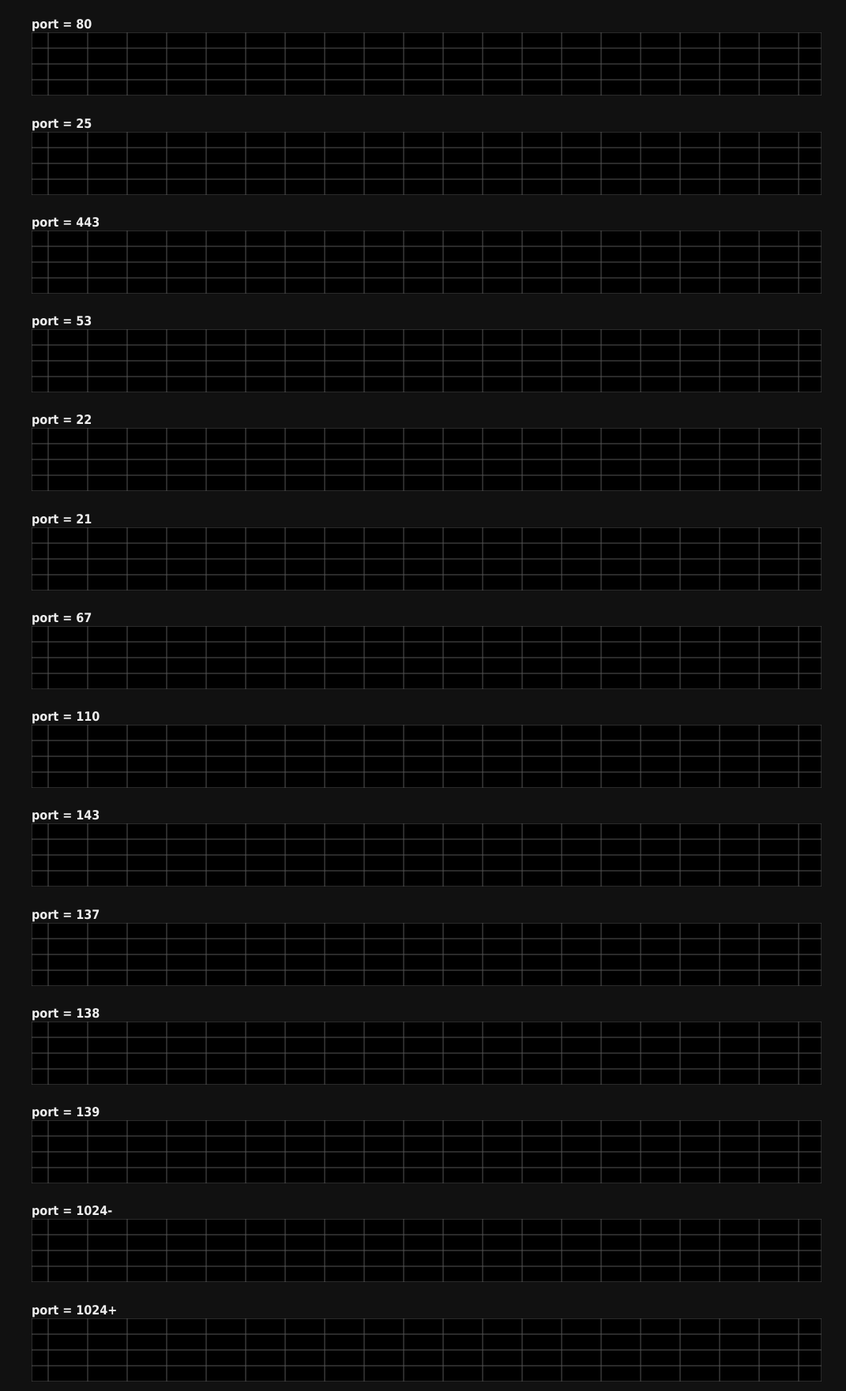
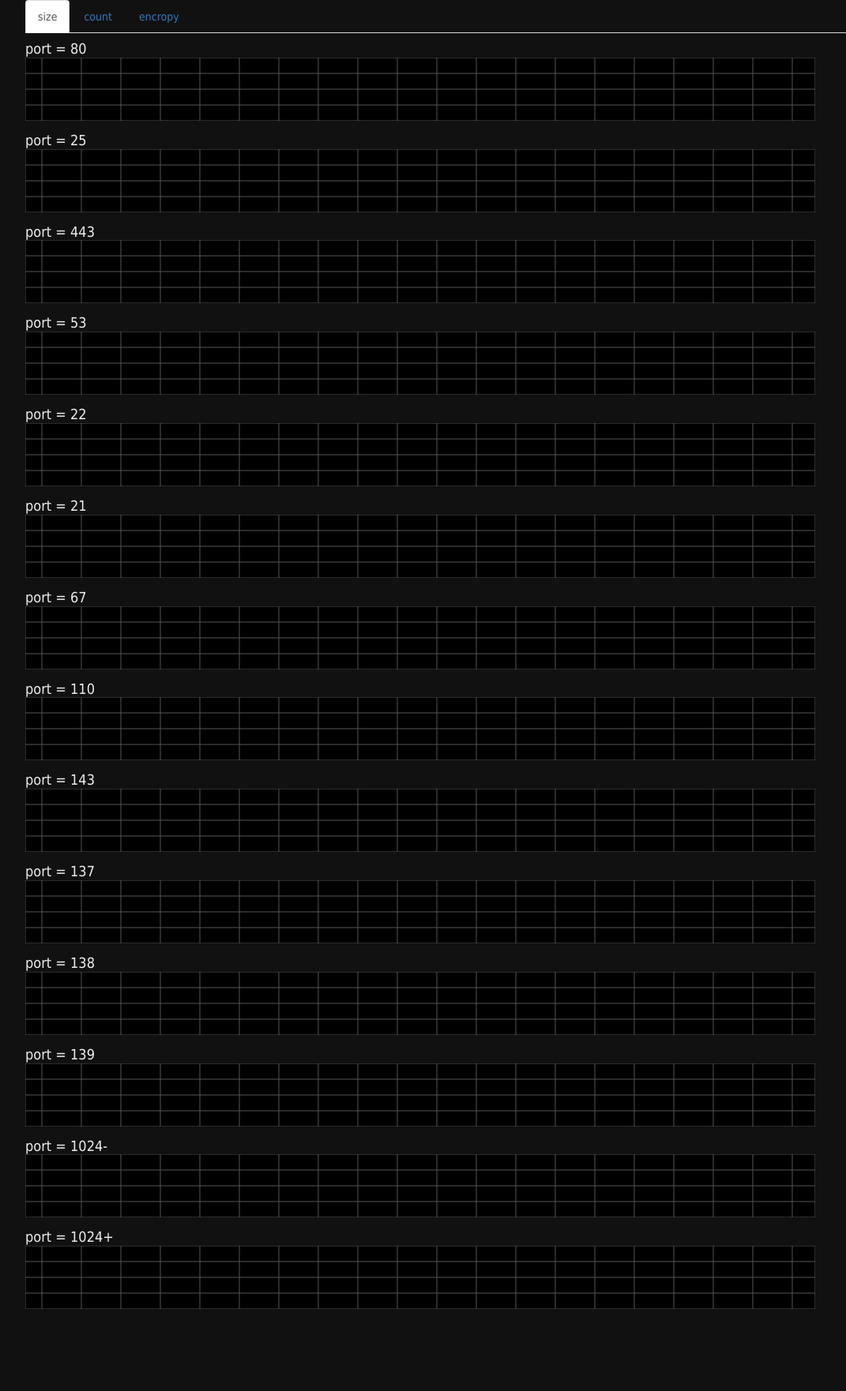
Before and after one commit to goaxe/EMC, a Flask app: page / in a window 1280 px wide. Shown: the whole page at 79% size, without its empty margins (68-1139 px from the left). After the commit the page ends 1658 px from the top, so only its background shows below. Run offline with Flask 2, Linux system fonts and the light colour scheme; data that the repository does not hold is empty; some libraries are stand-ins or nearby versions.

Commit message:
modify js

```diff
--- a/Smoothie/app.py
+++ b/Smoothie/app.py
@@ -3,6 +3,7 @@ from flask.ext.redis import FlaskRedis
 import random
 
 REDIS_URL = 'redis://localhost:6379/0'
+IS_LOCAL = True
 
 app = Flask(__name__)
 redis_store = FlaskRedis(app)
@@ -17,8 +18,11 @@ def create_data():
     for i in range(0, 10):
         for port in ports:
             nums = [str(random.uniform(10, 20)), str(random.uniform(10, 30))]
-            print nums
-            redis_store.rpush('k' + port, ','.join(nums))
+            if IS_LOCAL:
+                redis_store.rpush('k' + port, ','.join(nums))
+            else:
+                redis_store.rpush(port, ','.join(nums))
+        redis_store.rpush('entropy', str(random.uniform(10, 20)))
     return "create data success"
 
 
@@ -27,8 +31,12 @@ def data():
     ports = ['80', '25', '443', '53', '22', '21', '67', '110', '143', '137', '138', '139', '1024-', '1024+']
     size = []
     count = []
+    entropy = []
     for port in ports:
-        tmp = redis_store.lpop('k' + port)
+        if IS_LOCAL:
+            tmp = redis_store.lpop('k' + port)
+        else:
+            tmp = redis_store.lpop(port)
         if tmp is None:
             size.append(0)
             count.append(0)
@@ -36,9 +44,13 @@ def data():
             tmp = tmp.split(',')
             size.append(tmp[0])
             count.append(tmp[1])
+    tmp = redis_store.lpop('entropy')
+    if tmp is None:
+        tmp = 0
     da = {}
     da['size'] = size
     da['count'] = count
+    da['entropy'] = tmp
     return jsonify(**da)
 
 if __name__ == '__main__':
--- a/Smoothie/templates/show.html
+++ b/Smoothie/templates/show.html
@@ -1,7 +1,11 @@
 <!DOCTYPE html>
 <html>
 <head>
- <style type="text/css">
+
+    <link href="http://libs.baidu.com/bootstrap/3.0.3/css/bootstrap.min.css" rel="stylesheet">
+   <script src="http://libs.baidu.com/jquery/2.0.0/jquery.min.js"></script>
+   <script src="http://libs.baidu.com/bootstrap/3.0.3/js/bootstrap.min.js"></script>
+    <style type="text/css">
       body {
         background-color: #111111;
         color: #eeeeee;
@@ -11,6 +15,29 @@
       h4 {
         margin-bottom: 1px;
       }
+      .chart-box{
+        overflow: hidden;
+        width: 1000px;
+        min-height: 100px;
+      }
+      .chart-panel{
+          width: 3000px;
+      }
+      .chart-item{
+          width: 1000px;
+          float: left
+      }
+      .clearfix:after {
+          content: ".";
+          display: block;
+          clear: both;
+          visibility: hidden;
+          line-height: 0;
+          height: 0;
+          font-size:0;
+     }
+
+      .clearfix { *zoom:1;}
     </style>
 <script type="text/javascript" src="./static/js/smoothie.js"></script>
 <script type="text/javascript">
@@ -21,11 +48,12 @@ var seriesOptions = [
   { strokeStyle: 'rgba(255, 255, 0, 1)', fillStyle: 'rgba(255, 255, 0, 0.1)', lineWidth: 3 }
 ];
 
-// Randomly add a data point every 500ms
 setInterval(appendData, 2000);
 var xmlHttp = new XMLHttpRequest();
+var randoms = new Array();
+var random3 = new TimeSeries();
 var portSize = 14;
-var randoms = new Array();
+var ports = new Array('80', '25', '443', '53', '22', '21', '67', '110', '143', '137', '138', '139', '1024-', '1024+');
 for (var i = 0; i < portSize; i ++) {
     randoms.push([new TimeSeries(), new TimeSeries()]);
 }
@@ -40,72 +68,92 @@ function appendData() {
 function appendDataCbk() {
     var response = JSON.parse(xmlHttp.responseText);
     console.log(response)
-
     var now = new Date().getTime()
-
     for (var i = 0; i < portSize; i ++) {
         randoms[i][0].append(now, response["size"][i])
         randoms[i][1].append(now, response["count"][i])
     }
+    random3.append(now, response["entropy"]);
 }
 
+function createTimeline() {
+    var charts1 = new Array();
+    var charts2 = new Array();
+    var chart3 = new SmoothieChart({ millisPerPixel: 20, grid: { strokeStyle: '#555555', lineWidth: 1, millisPerLine: 1000, verticalSections: 4 }});
+    for (var i = 0; i < portSize; i ++) {
+        charts1.push(new SmoothieChart({ millisPerPixel: 20, grid: { strokeStyle: '#555555', lineWidth: 1, millisPerLine: 1000, verticalSections: 4 }}));
+        charts2.push(new SmoothieChart({ millisPerPixel: 20, grid: { strokeStyle: '#555555', lineWidth: 1, millisPerLine: 1000, verticalSections: 4 }}));
 
-function createTimeline() {
-    var chart = new SmoothieChart();
-    var charts = new Array();
-    for (var i = 0; i < portSize; i ++) {
-        charts.push(new SmoothieChart({ millisPerPixel: 20, grid: { strokeStyle: '#555555', lineWidth: 1, millisPerLine: 1000, verticalSections: 4 }}));
     }
     for (var i = 0; i < portSize; i ++) {
-        charts[i].addTimeSeries(randoms[i][0], seriesOptions[0]);
-        charts[i].addTimeSeries(randoms[i][1], seriesOptions[1]);
-        charts[i].streamTo(document.getElementById("chart" + i), 2000);
+        charts1[i].addTimeSeries(randoms[i][0], seriesOptions[0]);
+        charts2[i].addTimeSeries(randoms[i][1], seriesOptions[1]);
+        charts1[i].streamTo(document.getElementById("chart1" + i), 2000);
+        charts2[i].streamTo(document.getElementById("chart2" + i), 2000);
     }
+    chart3.addTimeSeries(random3, seriesOptions[0]);
+    chart3.streamTo(document.getElementById("chart3"), 2000);
+}
 
-}
+$(function(){
+    function cleanLi() {
+        $('#myTab li').removeClass("active");
+    }
+    $('#myTab .tab1').click(function(e){
+        cleanLi();
+        $(this).addClass("active");
+        $('#slideChart').animate({marginLeft:"0px"});
+    })
+    $('#myTab .tab2').click(function(e){
+        cleanLi();
+        $(this).addClass("active");
+        $('#slideChart').animate({marginLeft:"-1000px"});
+    })
+    $('#myTab .tab3').click(function(e){
+        cleanLi();
+        $(this).addClass("active");
+        $('#slideChart').animate({marginLeft:"-2000px"});
+    })
+
+    function insertItem(){
+        for (var i = 0; i < portSize; i ++) {
+            var template = '<h4>port = ' + ports[i] + '</h4><canvas id="chart1'+ i +'" width="1000" height="80"></canvas>';
+            $("#slideChart .item1").append(template);
+        }
+        for (var i = 0; i < 14; i ++) {
+            var template = '<h4>port = ' + ports[i] + '</h4><canvas id="chart2'+ i +'" width="1000" height="80"></canvas>';
+            $("#slideChart .item2").append(template);
+        }
+        $("#slideChart .item3").append('<canvas id="chart3" width="1000" height="80"></canvas>');
+    }
+    insertItem();
+    createTimeline();
+});
 </script>
 </head>
-<body onload="createTimeline()">
-<h4>port = 80</h4>
-<canvas id="chart0" width="1000" height="80"></canvas>
+<body>
+<ul id="myTab" class="nav nav-tabs">
+    <li class="active tab1">
+        <a href="#">size</a>
+    </li>
+    <li class="tab2">
+        <a href="#">count</a>
+    </li>
+    <li class="tab3">
+        <a href="#">encropy</a>
+    </li>
 
-<h4>port = 25</h4>
-<canvas id="chart1" width="1000" height="80"></canvas>
+</ul>
+<div class="chart-box">
+    <div id="slideChart" class="chart-panel clearfix">
+        <div class="chart-item item1">
+        </div>
+        <div class="chart-item item2">
+        </div>
+        <div class="chart-item item3">
+        </div>
 
-<h4>port = 443</h4>
-<canvas id="chart2" width="1000" height="80"></canvas>
-
-<h4>port = 53</h4>
-<canvas id="chart3" width="1000" height="80"></canvas>
-
-<h4>port = 22</h4>
-<canvas id="chart4" width="1000" height="80"></canvas>
-
-<h4>port = 21</h4>
-<canvas id="chart5" width="1000" height="80"></canvas>
-
-<h4>port = 67</h4>
-<canvas id="chart6" width="1000" height="80"></canvas>
-
-<h4>port = 110</h4>
-<canvas id="chart7" width="1000" height="80"></canvas>
-
-<h4>port = 143</h4>
-<canvas id="chart8" width="1000" height="80"></canvas>
-
-<h4>port = 137</h4>
-<canvas id="chart9" width="1000" height="80"></canvas>
-
-<h4>port = 138</h4>
-<canvas id="chart10" width="1000" height="80"></canvas>
-
-<h4>port = 139</h4>
-<canvas id="chart11" width="1000" height="80"></canvas>
-
-<h4>port = 1024-</h4>
-<canvas id="chart12" width="1000" height="80"></canvas>
-
-<h4>port = 1024+</h4>
-<canvas id="chart13" width="1000" height="80"></canvas>
+    </div>
+</div>
 </body>
 </html>
```
